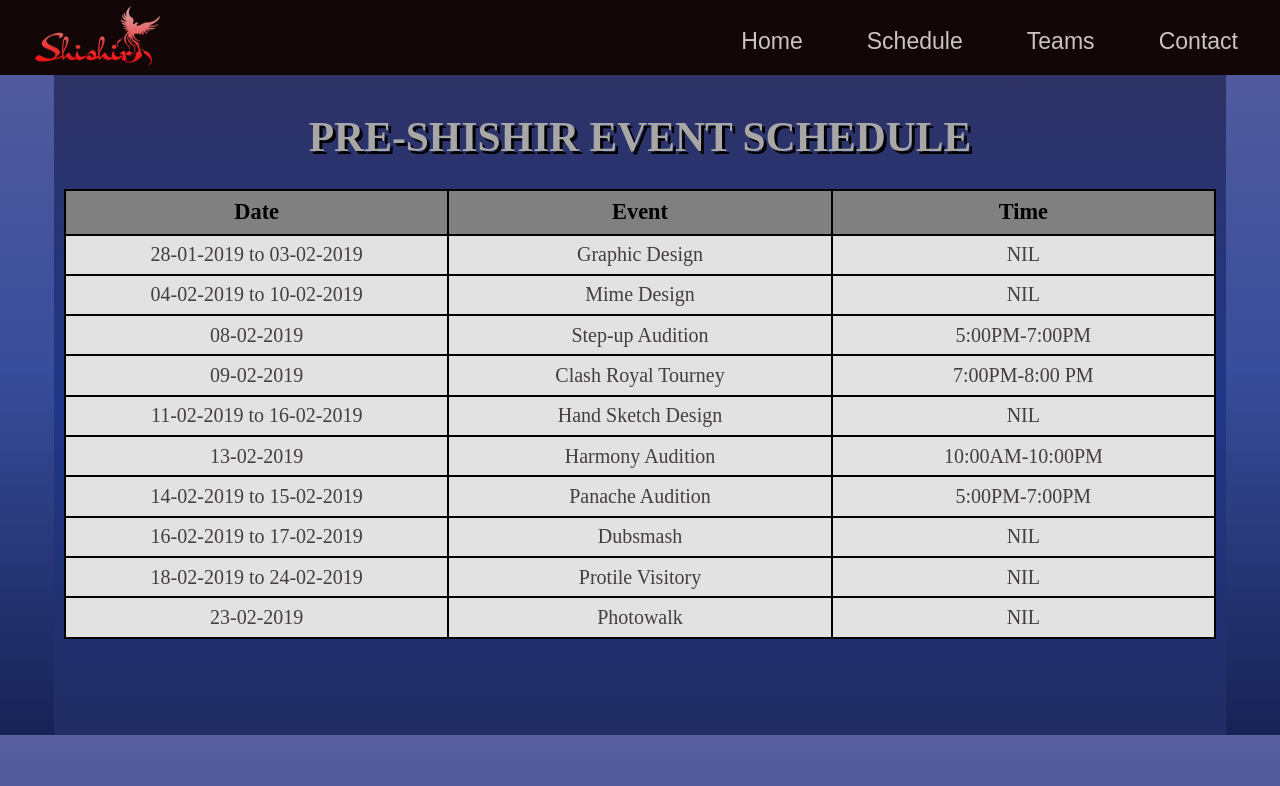
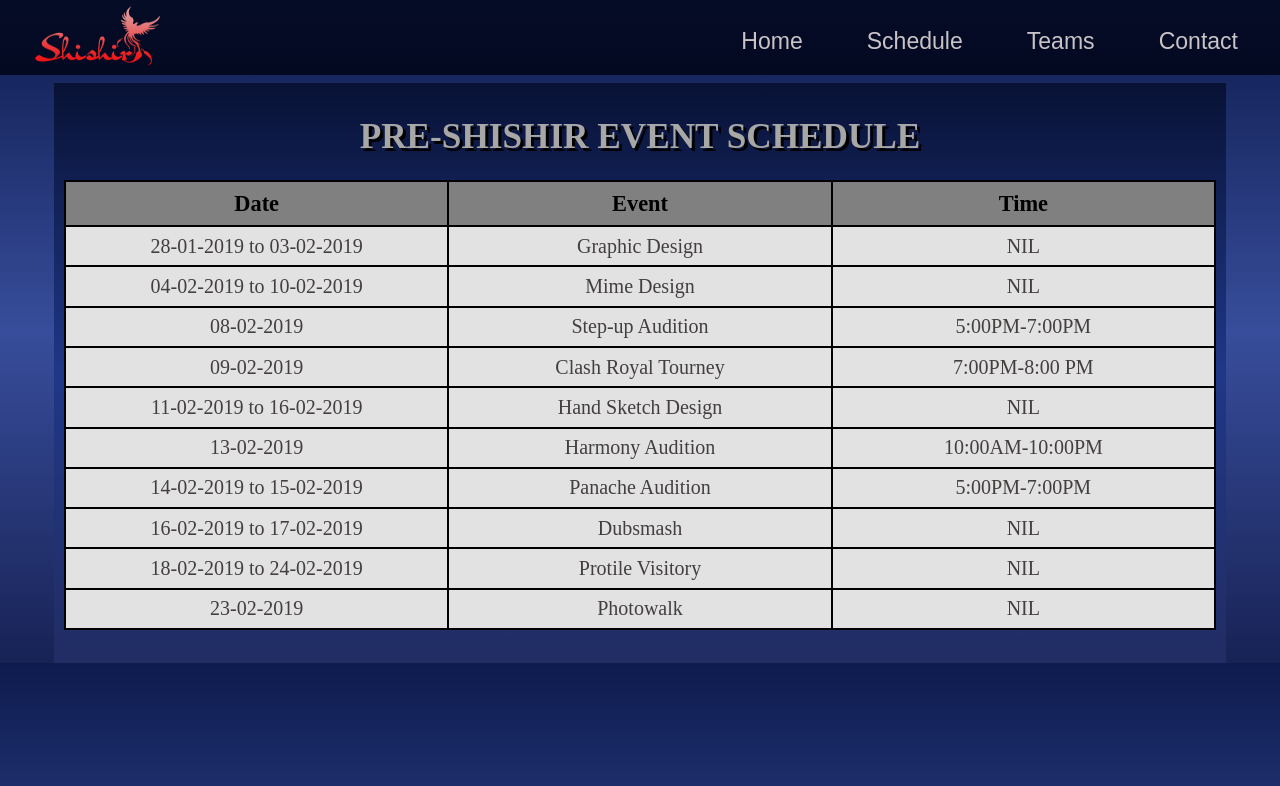
Before and after one commit to ghostrider1234/Shishir19, a plain HTML site: page schedule.html in a window 1280 px wide. Drawn offline with Linux system fonts and the light colour scheme.

Commit message:
updated css

```diff
--- a/css/schedule.css
+++ b/css/schedule.css
@@ -1,10 +1,10 @@
 body{
     margin:0;
-    background-image: linear-gradient(to bottom, rgb(88, 94, 158),rgb(56, 77, 155), rgb(23, 34, 85));
+    background-image: linear-gradient(to bottom, rgb(13, 27, 77),rgb(56, 77, 155), rgb(23, 34, 85));
 }
 
 h1{
-    font-size:2.6em;
+    font-size:2.2em;
     text-align:center;
     color:rgb(168, 167, 167);
     text-shadow: black 3px 3px;
@@ -19,9 +19,10 @@ table{
 #pre-shishir{
     display:block;
     margin:auto;
+    margin-top:.5em;
     width: 90%;
-    background-image: linear-gradient(to bottom, rgb(46, 50, 100),rgb(32, 55, 136), rgb(33, 45, 99));
-    height:640px;
+    background-image: linear-gradient(to bottom, rgb(8, 18, 53),rgb(32, 55, 136), rgb(33, 45, 99));
+    height:560px;
     overflow:none;
     padding:10px;
 
@@ -44,5 +45,12 @@ th{
     text-align: center;
     background-color: gray;
     border:2px solid black;
+}
 
+ul{
+    background-image: linear-gradient(to bottom,rgb(5, 12, 37), rgb(4, 9, 34));
 }
+
+li:hover{
+    background-color: rgba(13, 27, 77, 0.990);
+  }
```
